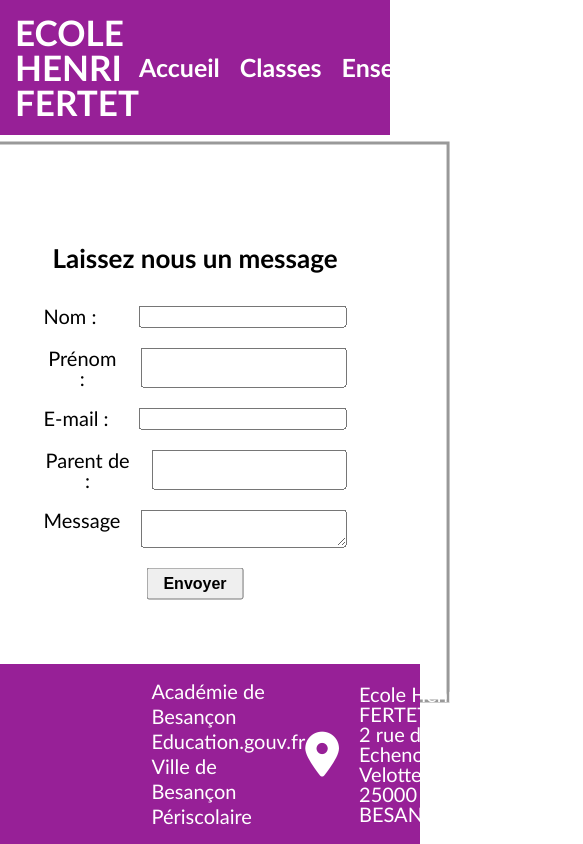
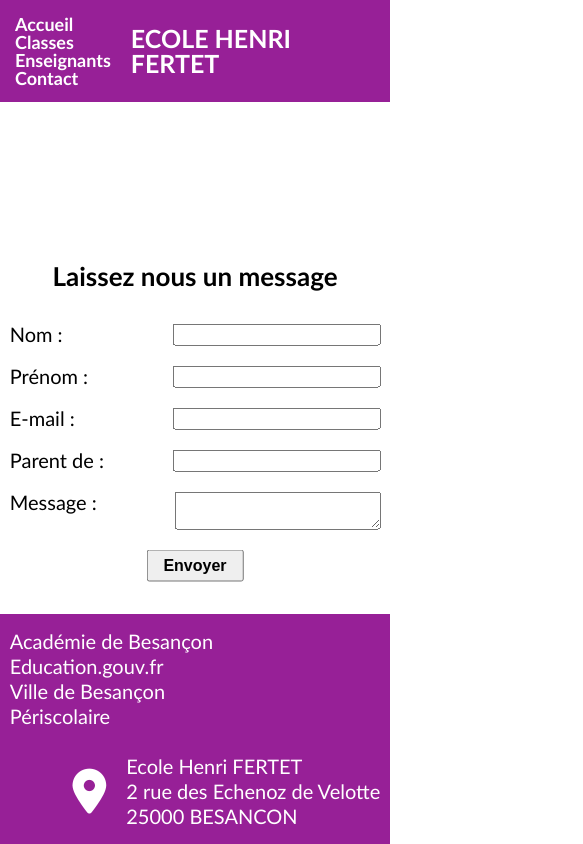
Before and after one commit to Jerhum25/ecole, a plain HTML site: page contact.html in a window 390 px wide. Shown: the whole page, 583 px wide, since content can reach past the window. Drawn offline with Linux system fonts and the light colour scheme.

Commit message:
responsive

```diff
--- a/contact.html
+++ b/contact.html
@@ -44,7 +44,7 @@
                     <input type="text" id="#name">
                 </div>
                 <div>
-                    <label for="message">Message</label>
+                    <label for="message">Message :</label>
                     <textarea type="text" id="#message"></textarea>
                 </div>
             </form>
@@ -55,14 +55,14 @@
     <footer>
         <div class="contenu">
             <div class="liens">
-                <a href="#" class="https://www.ac-besancon.fr/">Académie de Besançon</a>
-                <a href="#" class="https://www.education.gouv.fr/">Education.gouv.fr</a>
-                <a href="#" class="https://www.besancon.fr/">Ville de Besançon</a>
-                <a href="#" class="https://www.grandbesancon.fr/infos-pratiques/enfance-ecoles/periscolaire/">Périscolaire</a>
+                <a href="https://www.ac-besancon.fr/" class="lien" target="_blank">Académie de Besançon</a>
+                <a href="https://www.education.gouv.fr/" class="lien" target="_blank">Education.gouv.fr</a>
+                <a href="https://www.besancon.fr/" class="lien" target="_blank">Ville de Besançon</a>
+                <a href="https://www.grandbesancon.fr/infos-pratiques/enfance-ecoles/periscolaire/" class="lien" target="_blank">Périscolaire</a>
             </div>
             <div class="coordronnees">
                 <i class="fa-solid fa-location-dot"></i>
-                <a href="https://goo.gl/maps/T2tvtfhc1i5jSHxF6">
+                <a href="https://goo.gl/maps/T2tvtfhc1i5jSHxF6"target="_blank">
                     Ecole Henri FERTET<br />
                     2 rue des Echenoz de Velotte<br />
                     25000 BESANCON
--- a/style.css
+++ b/style.css
@@ -76,6 +76,9 @@ header nav ul li a{
 	font-weight: 600;
 	color: inherit;
 }
+header nav ul li a:hover{
+	color: rgb(247, 170, 247);
+}
 
 
 
@@ -122,6 +125,7 @@ footer .contenu .coordronnees i{
 }
 footer .contenu .coordronnees a{
 	color: #fff;
+	line-height: 25px;
 }
 
 
@@ -173,3 +177,43 @@ main section#contact button{
 	padding: 5px 15px;
 	margin: auto;
 }
+
+
+
+@media screen and (max-width: 768px){
+	header{
+		flex-direction: row-reverse;
+	}
+	header h1{
+		font-size: 25px;
+	}
+	header nav ul{
+		flex-direction: column;
+	}
+	header nav ul li a{
+		font-size: 18px;
+	}
+
+	/* page contact */
+	main section#contact{
+		border: none;
+		width: 95%;
+		padding: 0;
+	}
+
+	/* footer */
+	footer{
+		padding: 15px 0;
+	}
+	footer .contenu{
+		flex-direction: column;
+		width: 95%;
+	}
+	footer .contenu .liens{
+		margin-bottom: 25px;
+		align-self: flex-start;
+	}
+	footer .contenu .coordronnees{
+		align-self: flex-end;
+	}
+}
```
Also changed, not shown: classes.html (+5 -5 lines), enseignants.html (+5 -5 lines), index.html (+5 -5 lines).
